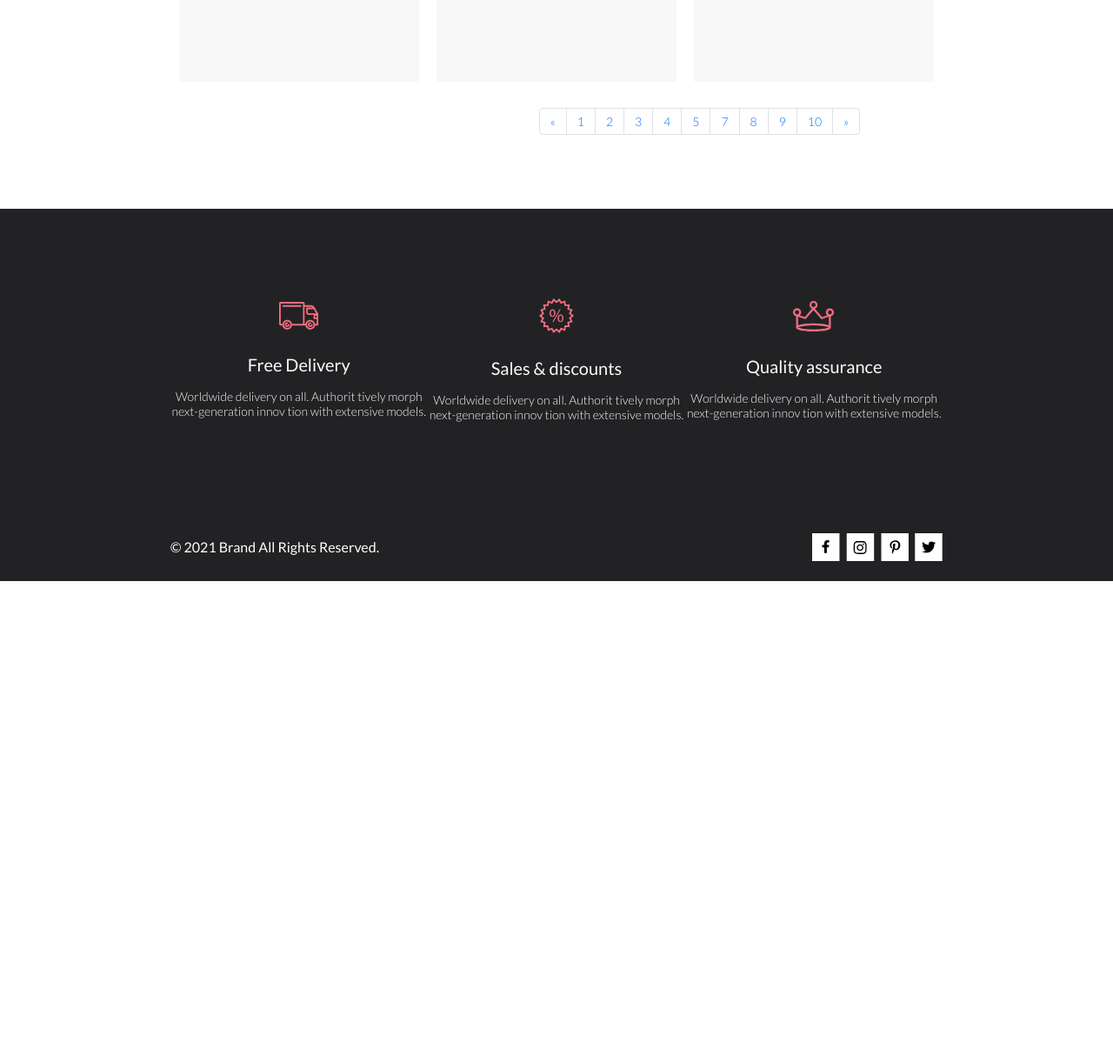
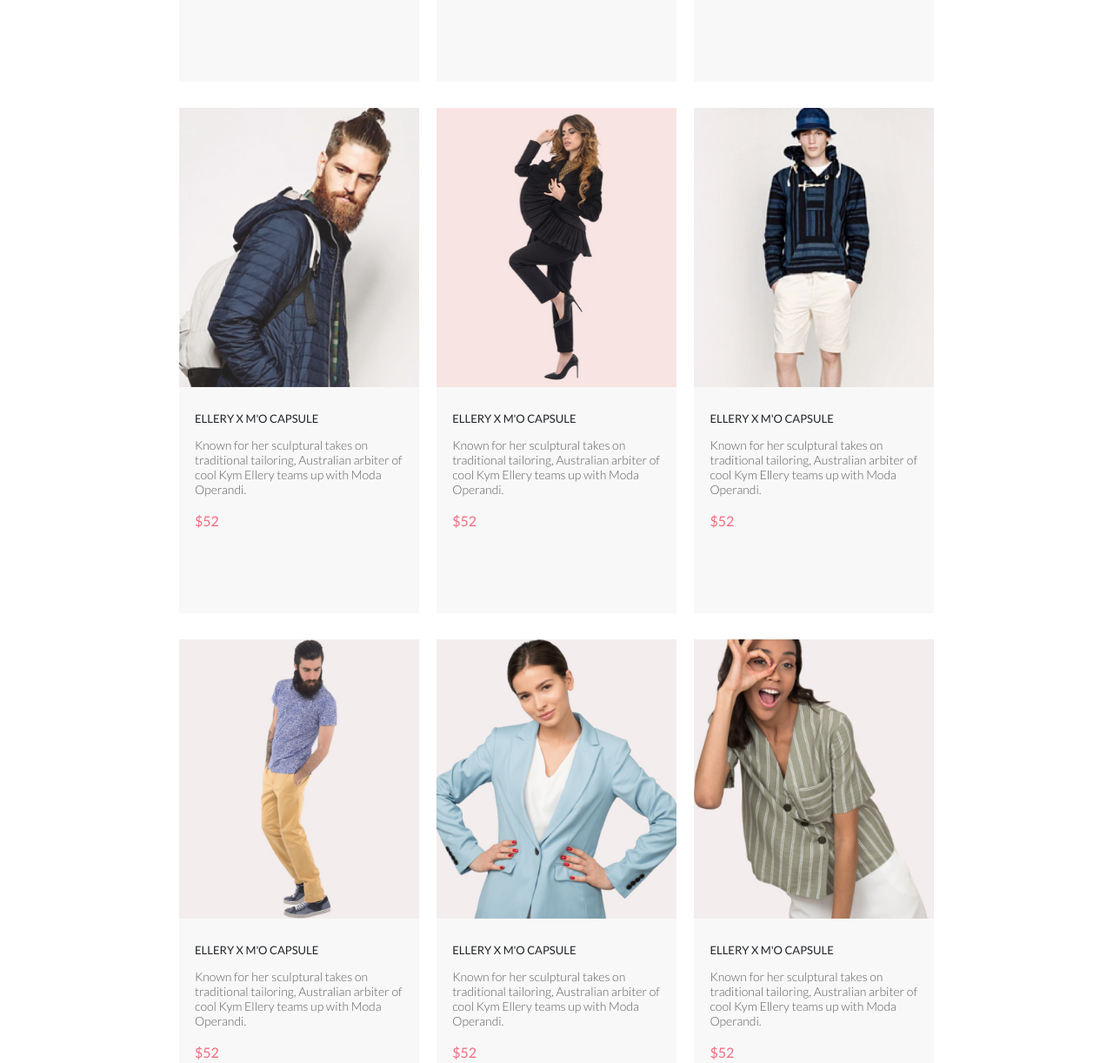
Before and after one commit to kirillzenzura/HTML_5_homework_GeekBrains, a plain HTML site: page catalog.html in a window 1280 px wide. Shown: the part 2180-3402 px from the top of the page at 87% size. Before the commit the page ends 2848 px from the top, so only its background shows below. Drawn offline with nearby package versions, Linux system fonts and the light colour scheme.

Commit message:
Выполнено задание к уроку 2 без бургеров

```diff
--- a/script/script.js
+++ b/script/script.js
@@ -1,6 +1,9 @@
-let menuButton = document.querySelector("#menuButton");
-let menu = document.querySelector("#menu");
-let overlayMenu = document.querySelector("#overlayMenu");
+
+class MenuList {
+    _menuShow() {
+        const menuButton = document.querySelector("#menuButton");
+        const menu = document.querySelector("#menu");
+        const overlayMenu = document.querySelector("#overlayMenu");
         let isClicked = true;
 
         function showHide(elem) {
@@ -16,40 +19,135 @@
             showHide(overlayMenu)
         }
         )
+    }
+}
 
-//Задание к уроку 1
-const products = [
-    { id: 1, img: 'man-in-hat.jpg', title: 'mango people t-shirt', price: 300, color: 'Blue', size: 'X1', quantity: 2 },
-    { id: 1, img: 'red-jacket.jpg', title: 'mango people t-shirt', price: 400, color: 'Red', size: 'X1', quantity: 3 },
-    { id: 1, img: 'man-italiano.jpg', title: 'mango people t-shirt', price: 600, color: 'Yellow', size: 'X1', quantity: 1 }
-];
 
-//Функция для формирования верстки каждого товара
-const renderProduct = (item) => {
-    return `<li>
-    <ul class="cart__item">
-        <li class="cart__item_img">
-            <img src="./img/${item.img}" class="cart__item_img cart__img" alt="man-in-hat">
-        </li>
-        <li class="cart__info">
-            <h2 class="cart__item_header">${item.title}</h2>
-            <p class="cart__item_text">Price: <span class="cart_pink">$${item.price}</span></p>
-            <p class="cart__item_text">Color: ${item.color}</p>
-            <p class="cart__item_text">Size: ${item.size} </p>
-            <p class="cart__item_text">Quantity: <input type="text" class="cart_quantity"
-                    placeholder="${item.quantity}"></p>
-        </li>
-        <li class="cart__delete">
-            <img class="cart__delete" src="./img/close-button.svg" alt="x">
-        </li>
-    </ul>
+class ProductList {
+    constructor(container = '.featured__list') {
+        this.container = container;
+        this.goods = [];
+        this._fetchProducts();
+    }
+    _fetchProducts() {
+        this.goods = [
+            {
+                id: 1, img: 'man-in-coat.jpg',
+                title: "ELLERY X M'O CAPSULE",
+                discription: "Known for her sculptural takes on traditional tailoring, Australian arbiter of cool Kym Ellery teams up with Moda Operandi.",
+                price: 52,
+                color: 'Blue',
+                size: 'X1',
+                quantity: 2
+            },
+            {
+                id: 1, img: 'woman-in-suit.jpg',
+                title: "ELLERY X M'O CAPSULE",
+                discription: "Known for her sculptural takes on traditional tailoring, Australian arbiter of cool Kym Ellery teams up with Moda Operandi.",
+                price: 52,
+                color: 'Blue',
+                size: 'X1',
+                quantity: 2
+            },
+            {
+                id: 1, img: 'man-in-hat.jpg',
+                title: "ELLERY X M'O CAPSULE",
+                discription: "Known for her sculptural takes on traditional tailoring, Australian arbiter of cool Kym Ellery teams up with Moda Operandi.",
+                price: 52,
+                color: 'Blue',
+                size: 'X1',
+                quantity: 2
+            },
+            {
+                id: 1, img: 'man-in-tshirt.jpg',
+                title: "ELLERY X M'O CAPSULE",
+                discription: "Known for her sculptural takes on traditional tailoring, Australian arbiter of cool Kym Ellery teams up with Moda Operandi.",
+                price: 52,
+                color: 'Blue',
+                size: 'X1',
+                quantity: 2
+            },
+            {
+                id: 1, img: 'aquamarine-suit.jpg',
+                title: "ELLERY X M'O CAPSULE",
+                discription: "Known for her sculptural takes on traditional tailoring, Australian arbiter of cool Kym Ellery teams up with Moda Operandi.",
+                price: 52,
+                color: 'Blue',
+                size: 'X1',
+                quantity: 2
+            },
+            {
+                id: 1, img: 'woman-in-cardigan.jpg',
+                title: "ELLERY X M'O CAPSULE",
+                discription: "Known for her sculptural takes on traditional tailoring, Australian arbiter of cool Kym Ellery teams up with Moda Operandi.",
+                price: 52,
+                color: 'Blue',
+                size: 'X1',
+                quantity: 2
+            },
+        ]
+    }
+    render() {
+        const block = document.querySelector(this.container);
+        for (let product of this.goods) {
+            const productObj = new ProductItem(product);
+            console.log(productObj.render());
+            block.insertAdjacentHTML('beforeend', productObj.render());
+        }
+    }
+    getSum() {
+        let total = this.goods.reduce((sum, item) => sum += item.price, 0);
+        alert(total);
+    }
+}
+
+class ProductItem {
+    constructor(product) {
+        this.id = product.id;
+        this.img = product.img;
+        this.title = product.title;
+        this.discription = product.discription;
+        this.price = product.price;
+        this.color = product.color;
+        this.size = product.size;
+        this.quantity = product.quantity;
+    }
+    render() {
+        return `<li class="featured__item">
+        <img src="./img/${this.img}" alt="${this.img}" class="featured__img">
+        <h3 class="featured__header">${this.title}</h3>
+        <p class="featured__text">${this.discription}</p>
+        <p class="featured__price">$${this.price}</p>
+        <div class="featured__overlay"><button class="featured__overlay-btn"><img src="./img/basket.svg"
+                    alt="basket" width="32" height="32"> Add to Cart</button></div>
     </li>`
-};
+    }
+}
 
-const renderPage = list => {
-    const productList = list.map(item => renderProduct(item));
-    console.log(productList);
-    document.querySelector('.cart__list').innerHTML = productList.join('');
-};
+let list = new ProductList();
+list.render();
+list.getSum();
+let menuListener = new MenuList();
+menuListener._menuShow();
 
-renderPage(products);
+class Cart {
+    addGoods() {
+
+    }
+    removeGoods() {
+
+    }
+    changeGoods() {
+
+    }
+
+    render() {
+
+    }
+}
+
+class CartItem {
+    render() {
+
+    }
+}
--- a/scss/blocks/_featured.scss
+++ b/scss/blocks/_featured.scss
@@ -128,6 +128,12 @@
         padding-top: 13px;
         padding-left: 16px;
         z-index: 1;
+        @include tablet {
+            width: 50%;
+        }
+        @include mobile {
+            width: 100%;
+        }
     }
 
     .featured__filter-part {
```
Also changed, not shown: css/style.css, 1 other file. Lines whose indentation alone changed are shown as unchanged.
